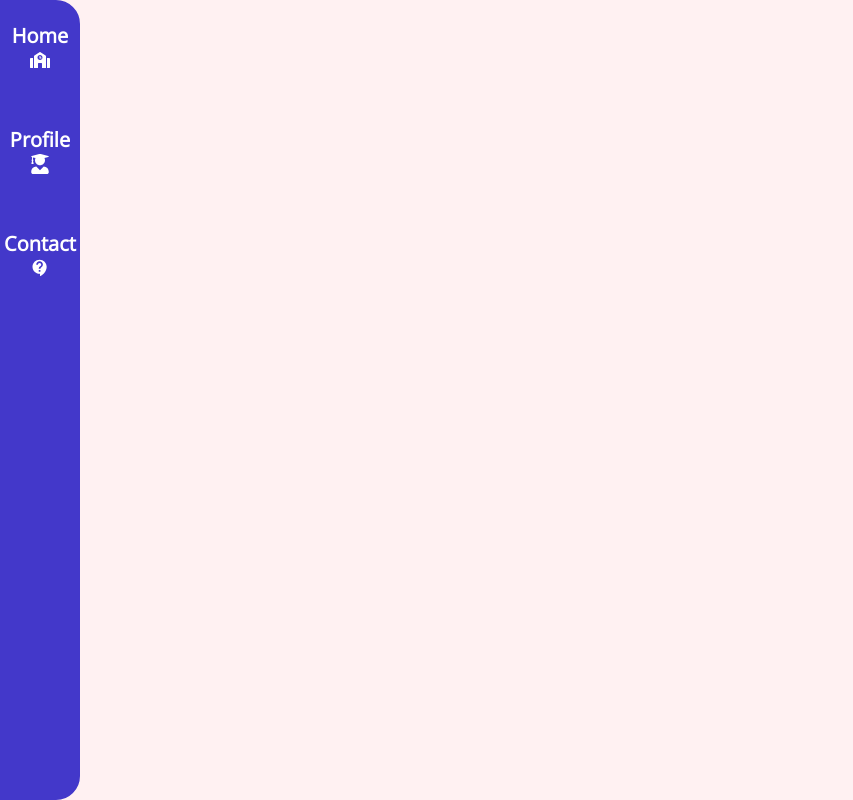
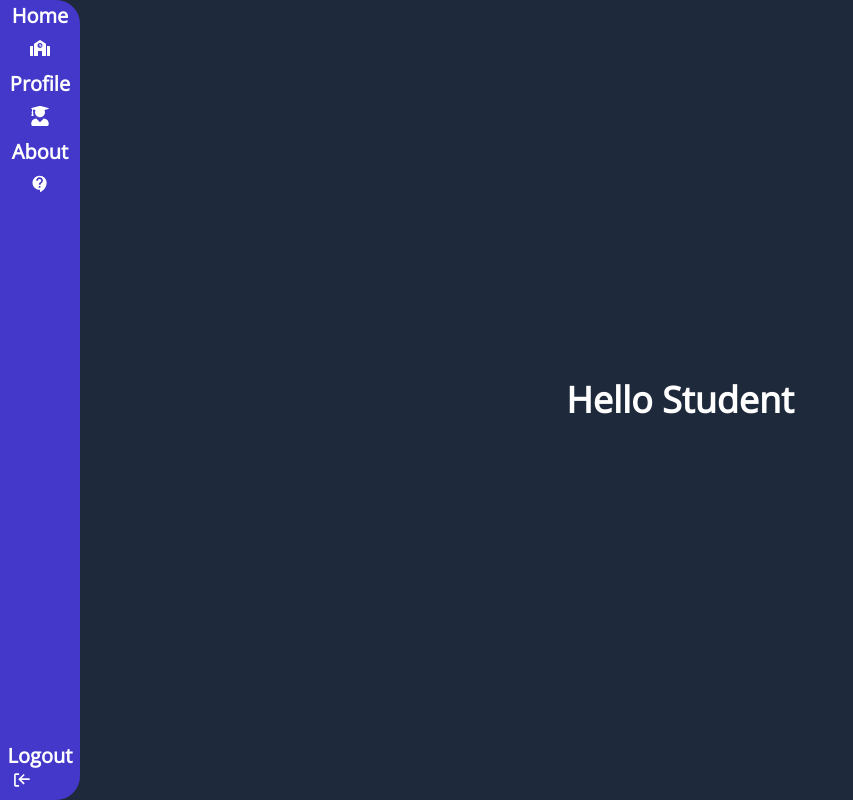
Before and after one commit to andreiserban123/catalog, a React (Vite) app in the folder client/: page / in a window 1280 px wide. Shown: the whole page, without its empty margins (0-853 px from the left). Built offline with nearby package versions, Linux system fonts and the light colour scheme.

Commit message:
FINISHED NAVBAR FINALLY

```diff
--- a/client/src/components/Header.jsx
+++ b/client/src/components/Header.jsx
@@ -1,43 +1,49 @@
 import { Link } from 'react-router-dom';
 import { FaSchool, FaUserGraduate } from 'react-icons/fa';
 import { MdContactSupport } from 'react-icons/md';
-import { useState } from 'react';
+import { CgLogOut } from 'react-icons/cg';
+
 const Header = () => {
   return (
     <nav className="h-screen w-7 md:w-20 border-2 bg-indigo-700  border-indigo-700 border-solid fixed left-0 rounded-br-3xl rounded-tr-3xl">
-      <ul className="flex flex-col justify-start space-y-14 mt-5 h-full ">
+      <ul className="flex flex-col justify-center text-center space-y-4 h-full md:justify-start md:items-center md:space-y-3  ">
         <li className="text-center text-xl font-bold transition ease-in-out delay-150 hover:-translate-y-1 hover:scale-110 hover: duration-300 ">
           <a
-            className="text-white text-center hover: border-b-neutral-200 border-1 border-solid flex flex-col items-center "
+            className="text-white md:space-y-2 text-center hover: border-b-neutral-200 border-1 border-solid flex flex-col items-center "
             href="/"
           >
-            <span className="">Home</span>
+            <span className="hidden md:block">Home</span>
             <FaSchool />
           </a>
         </li>
         <li className="text-center text-xl font-bold transition ease-in-out delay-150  hover:-translate-y-1 hover:scale-110  duration-300 ">
           <a
-            className="text-white flex flex-col justify-center items-center"
+            className="text-white flex flex-col md:space-y-2 justify-center items-center"
             href="/about"
           >
-            <div>Profile</div>
+            <span className="hidden md:block">Profile</span>
             <FaUserGraduate />
           </a>
         </li>
         <li className="text-center text-xl font-bold transition ease-in-out delay-150  hover:-translate-y-1 hover:scale-110 hover: duration-300">
           <a
-            className="text-white flex flex-col items-center justify-center "
+            className="text-white flex flex-col md:space-y-2 items-center justify-center "
             href="/contact"
           >
-            Contact
+            <span className="hidden md:block">About</span>
             <MdContactSupport />
           </a>
         </li>
-        <li className="text-center text-xl font-bold fixed bottom-10 left-2 duration-500 hover:-translate-y-1  w-6 h-6 ">
-          <Link to="/login" className="text-white">
-            <div className="sm:hidden">Logout</div>
-            <i className="fa-solid fa-right-from-bracket"></i>
-          </Link>
+        <li className="md:h-full  text-xl text-center font-bold transition ease-in-out delay-150  hover:translate-x-0  hover: duration-300">
+          <a
+            className="text-white flex flex-col h-full md:items-center  md:space-y-2"
+            href="/contact"
+          >
+            <div className="md:mt-auto md:mb-2">
+              <span className="hidden md:block">Logout</span>
+              <CgLogOut className="ml-1" />
+            </div>
+          </a>
         </li>
       </ul>
     </nav>
--- a/client/src/routes/Home.jsx
+++ b/client/src/routes/Home.jsx
@@ -2,9 +2,15 @@ import Header from '../components/Header';
 
 const Home = () => {
   return (
-    <div className="bg-rose-50">
+    <div className="bg-slate-800">
       <Header />
-      <div className="h-screen ml-20"></div>
+
+      {/* Main hero */}
+      <div className=" ml-20">
+        <h1 className="text-white font-bold text-4xl  h-screen flex items-center justify-center">
+          Hello Student
+        </h1>
+      </div>
     </div>
   );
 };
```
Also changed, not shown: 1 other file (tests, documents, lock files or other folders).
